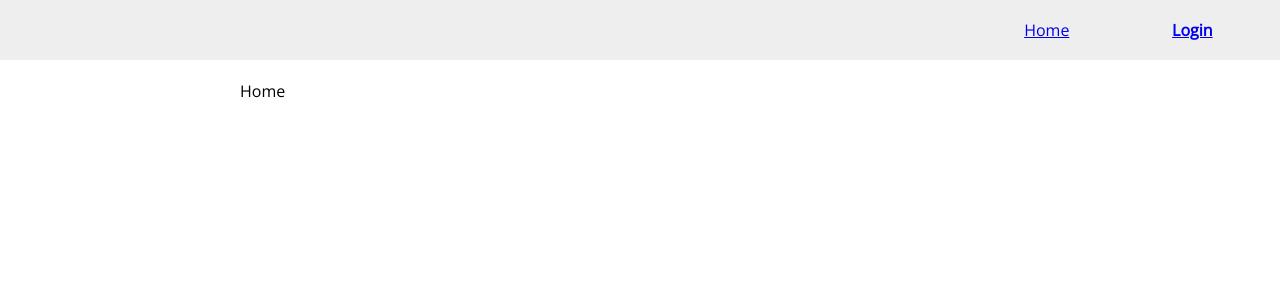
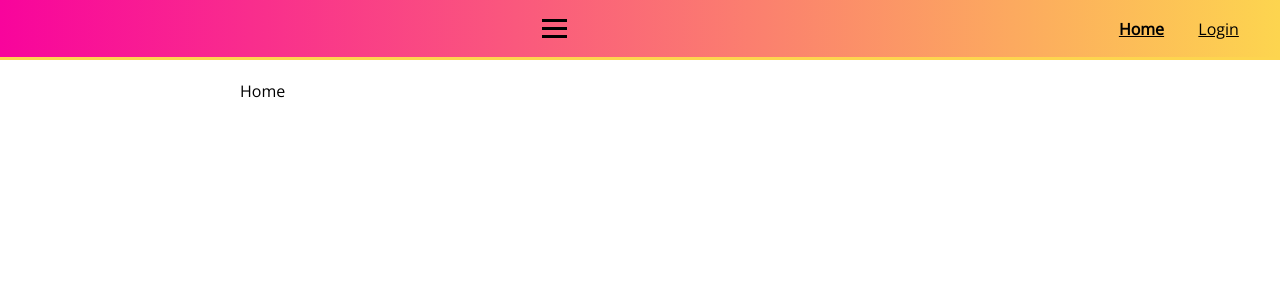
Before and after one commit to wgotterer/react-styled-components, a React (Create React App) app: page / in a window 1280 px wide. Shown: the top 300 px of the page. Built offline with nearby package versions, Linux system fonts and the light colour scheme.

Commit message:
added burger menu

```diff
--- a/src/components/common/Header.js
+++ b/src/components/common/Header.js
@@ -1,5 +1,5 @@
 import styled, { css } from "styled-components";
-import { Link as ReactRouterDomLink} from "react-router-dom";
+import { Link as ReactRouterDomLink, useLocation } from "react-router-dom";
 import React from "react";
 
 const HeaderWrapper = styled.header`
@@ -10,48 +10,81 @@
   padding: 0 16px;
   position: fixed;
   top: 0;
-  background: #eee;
+  background-image: linear-gradient(to right, #f8049c, #fdd54f);
+  border-bottom: 3px solid #fdd54f;
 `;
 
 const Menu = styled.menu`
+  display: block;
+  position: absolute;
+  width: 100%;
+  top: 60px;
+  padding: 8px;
+  box-sizing: border-box;
+  left: 0;
+  border-bottom: 3px solid #fdd54f;
+  background: white;
+
+  font-family: "Open Sans";
+
+  @media (min-width: 768px) {
     display: flex;
+    background: none;
+    left: initial;
+    top: initial;
+    margin: auto 0 auto auto;
     position: relative;
     width: initial;
     border-bottom: none;
-  margin: auto 0 auto auto;
-  font-family: "Open Sans";
-  background: none;
-  left: initial;
-  top: initial;
+  }
 `;
-
 
 // create this react component becuase the isActive prop throws an error becuase the Link from react-router-dom
 // doesnt accept it as a prop. Therefore we re-name it and pass in isActive prop destructured and then
 // return the ReactRouterDomLink which is an alias for Link and pass it all the props and not the isActive props because it's destructured.
-const Link = ({isActive, children, ...props}) => {
-    return(
-        <ReactRouterDomLink {...props}>
-            {children}
-        </ReactRouterDomLink>
-    )
-}
+const Link = ({ isActive, children, ...props }) => {
+  return <ReactRouterDomLink {...props}>{children}</ReactRouterDomLink>;
+};
 
 const StyledLink = styled(Link)`
-padding: 4px 6ex;
+  padding: 4px 2ex;
   display: block;
   text-align: center;
   box-sizing: border-box;
   margin: auto 0;
-font-weight: ${p => p.isActive ? "bold" : "normal" };
-`
+  font-weight: ${(p) => (p.isActive ? "bold" : "normal")};
+  color: black;
+`;
+
+const MobilMenuIcon = styled.div`
+  margin: auto 0 auto auto;
+  width: 25px;
+  min-width: 25px;
+  padding: 5px;
+  > div {
+    height: 3px;
+    background: black;
+    margin: 5px 0;
+    width: 100%;
+  }
+`;
 
 export function Header() {
+  const { pathname } = useLocation();
   return (
     <HeaderWrapper>
+      <MobilMenuIcon>
+        <div />
+        <div />
+        <div />
+      </MobilMenuIcon>
       <Menu>
-        <StyledLink to="/">Home</StyledLink>
-        <StyledLink to="/login" isActive>Login</StyledLink>
+        <StyledLink to="/" isActive={pathname === "/"}>
+          Home
+        </StyledLink>
+        <StyledLink to="/login" isActive={pathname === "/login"}>
+          Login
+        </StyledLink>
       </Menu>
     </HeaderWrapper>
   );
```
Lines whose indentation alone changed are shown as unchanged.
